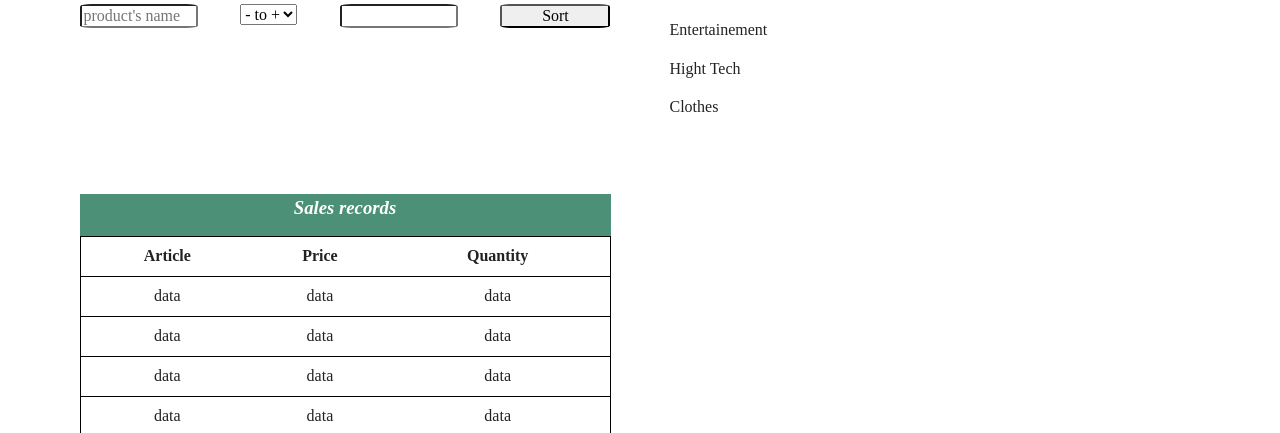
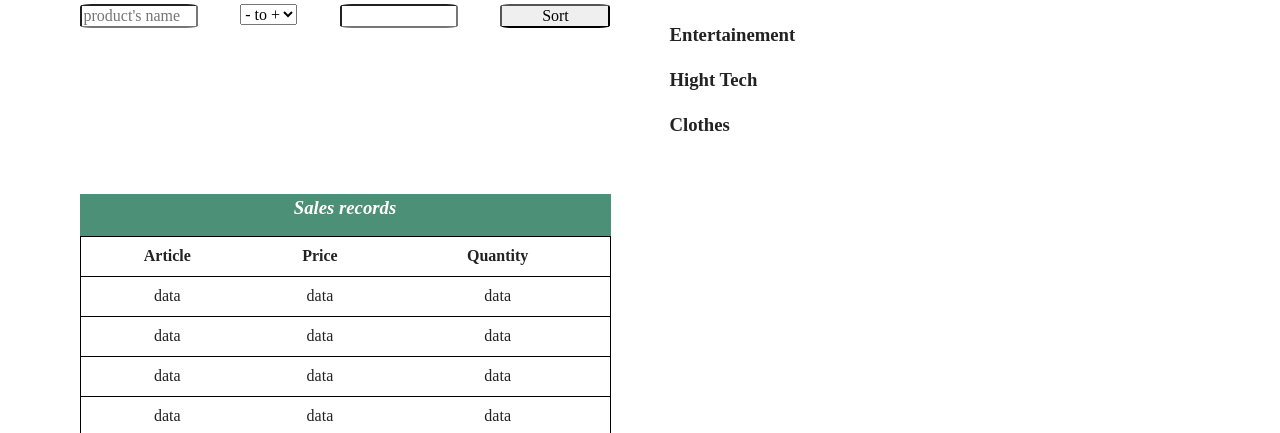
Before and after one commit to sitayebsofiane/exercice_html_css, a plain HTML site: page html5-boilerplate_v7.3.0/index.html in a window 1280 px wide. Shown: the part 367-800 px from the top of the page. Drawn offline with nearby package versions, Linux system fonts and the light colour scheme.

Commit message:
percent for progress

```diff
--- a/html5-boilerplate_v7.3.0/css/main.css
+++ b/html5-boilerplate_v7.3.0/css/main.css
@@ -400,4 +400,5 @@ progress::-moz-progress-bar {
 
 progress {
   width: 100%;
+  height: 30px;
 }
--- a/html5-boilerplate_v7.3.0/index.html
+++ b/html5-boilerplate_v7.3.0/index.html
@@ -117,9 +117,9 @@
     <h1>Charts <i class="fas fa-chart-line"></i></h1>
     <div class="charts">
     <aside>
-    <p>Entertainement</p>
-    <p>Hight Tech</p>
-    <p>Clothes </p>
+    <h3>Entertainement</h3>
+    <h3>Hight Tech</h3>
+    <h3>Clothes </h3>
     </aside>
     <aside>
     <p class="progress-bar"><span data-value="30" style="width: 40%;">40%</span> <progress max="100" value="40"></progress></p>
```
